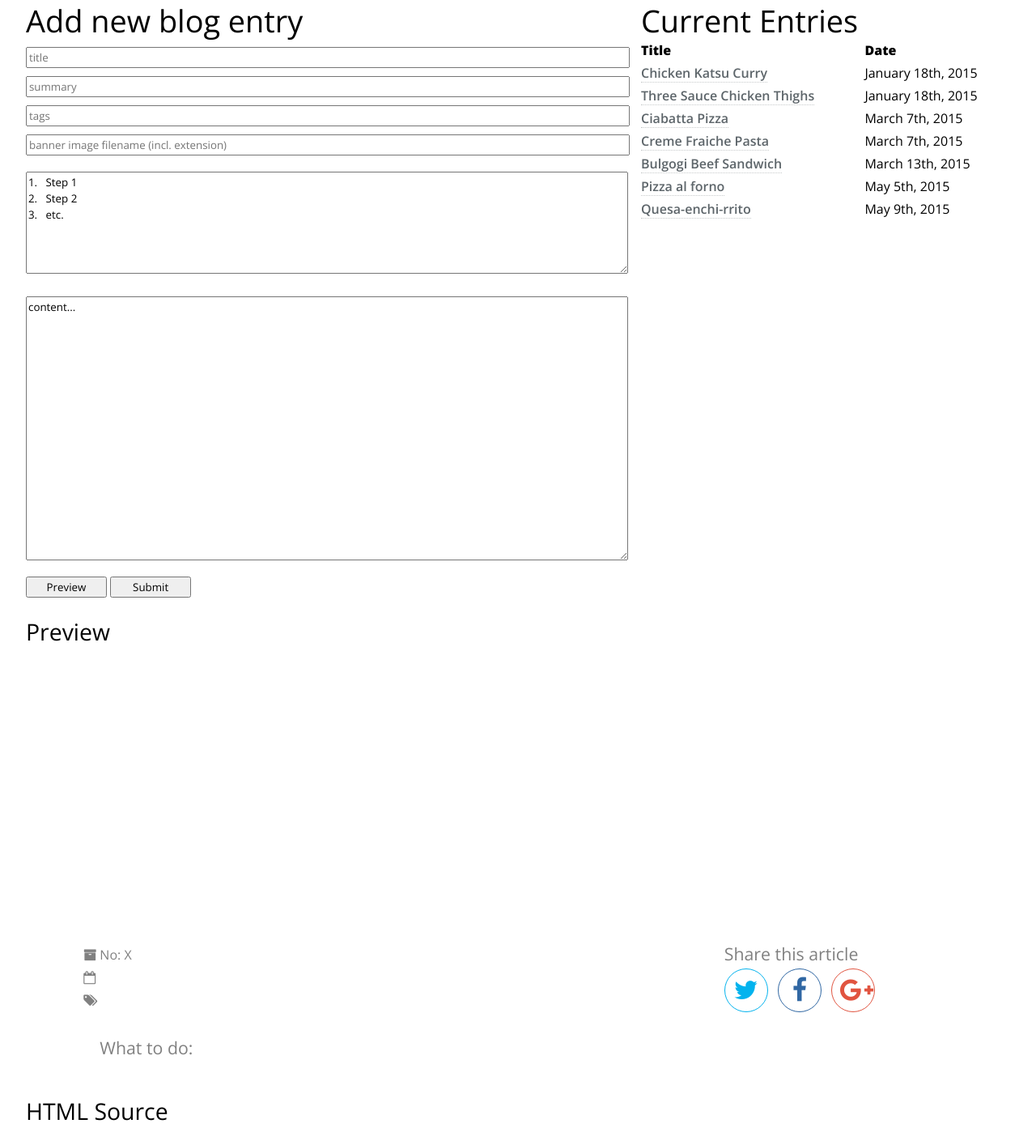
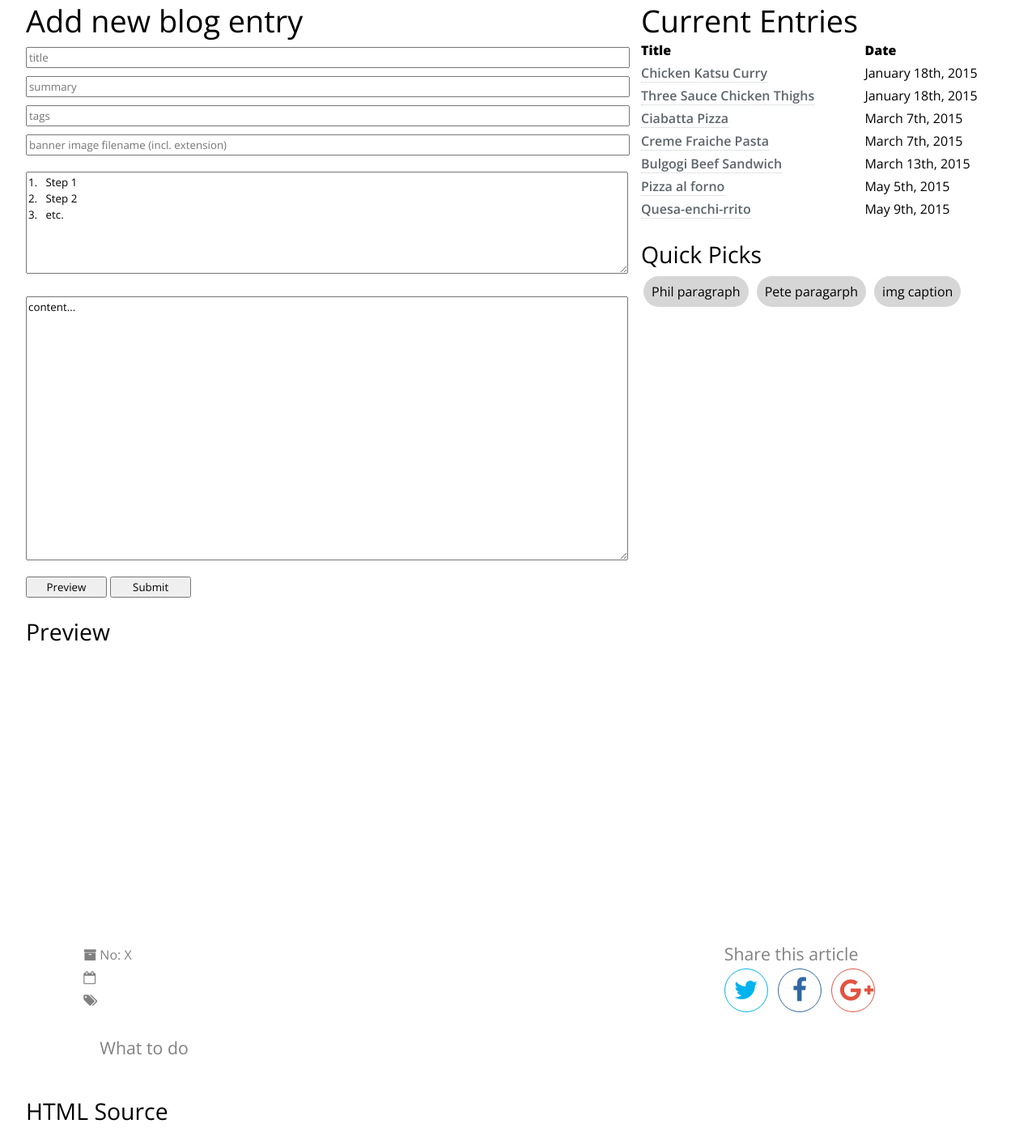
Before and after one commit to Poc275/MyCMS, a PHP site: page /MyCMS/content.php in a window 1280 px wide. Shown: the part 88-1502 px from the top of the page at 81% size. Run offline with PHP 8.4, Linux system fonts and the light colour scheme; the visitor is signed in with stand-in values (Sample User, id 1); data comes from the database, SQL or seed files in the repository; some libraries are stand-ins or nearby versions.

Commit message:
Quick picks implemented
Quick picks allow frequently utilised blocks of Markdown to be quickly
added for fast article creation.

```diff
--- a/css/footer-style.css
+++ b/css/footer-style.css
@@ -1,3 +1,25 @@
+/*
+* QUICK PICKS
+*/
+#quick-picks {
+	margin: 10px 0;
+}
+
+#quick-picks div {
+	display: inline-block;
+	cursor: pointer;
+	background-color: rgba(120, 120, 120, 0.3);
+	text-align: center;
+	border-radius: 20px;
+	margin: 0 3px;
+	padding: 5px 10px;
+}
+
+#quick-picks div:hover {
+	background-color: rgba(120, 120, 120, 0.8);
+}
+
+
 /*
 * PREVIEW AREA
 */
--- a/css/header-style.css
+++ b/css/header-style.css
@@ -138,6 +138,7 @@ button {
 
 table {
 	width: 100%;
+	margin-bottom: 25px;
 }
 
 table th {
--- a/includes/footer.html
+++ b/includes/footer.html
@@ -1,4 +1,14 @@
+
+    <h3>Quick Picks</h3>
+    <div id="quick-picks">
+        <div onclick="quickPick('phil')">Phil paragraph</div>
+        <div onclick="quickPick('pete')">Pete paragarph</div>
+        <div onclick="quickPick('img-caption')">img caption</div>
+    </div>
+
 </div>
+
+
 
 <div id="preview-area">
 	<h3>Preview</h3>
@@ -17,13 +27,11 @@
                     <li id="article-number">
                         <span id="article-num">No: X</span>
                     </li>
-
                     <li id="article-date"></li>
-
                     <li id="article-tags"></li>
                 </ul>
 
-                <h4>What to do:</h4>
+                <h4>What to do</h4>
                 <ol id="instructions"></ol>
             </aside>
 
--- a/includes/header.html
+++ b/includes/header.html
@@ -51,7 +51,6 @@
 		<div class="menu slide-menu-right">
 			<ul>
 				<li id="menu-item-assets" class="active"><a href="#">Assets</a></li>
-				<li id="menu-item-markdown"><a href="#">Markdown</a></li>
 				<li id="menu-item-syntax"><a href="#">Syntax</a></li>
 				<li><button class="close-menu">Close &rarr;</button></li>
 			</ul>
@@ -61,10 +60,6 @@
 				<div id="drop"></div>
 				<p>Upload progress:</p>
 				<progress id="progress" min="0" max="100" value="0"></progress>
-			</div>
-
-			<div id="markdown-panel">
-				<h2>Markdown</h2>
 			</div>
 
 			<div id="syntax-panel">
--- a/js/ContentPreviewer.js
+++ b/js/ContentPreviewer.js
@@ -61,9 +61,32 @@ function updatePreview() {
     articleHeader.style.backgroundImage =
         "linear-gradient(to bottom, rgba(0, 0, 0, 0.2), rgba(0, 0, 0, 0.6)), url('img/" + articleBannerImage + "')";
     articleHeader.getElementsByTagName("h1")[0].innerHTML = articleTitle;
-    articleHeader.getElementsByTagName("p")[0].innerHTML = articleSummary;
+    articleHeader.getElementsByTagName("p")[0].innerHTML = "tldr&#59; </abbr>" + articleSummary;
 
     // set article info preview
     document.getElementById("article-date").innerHTML = " " + date.toDateString();
     document.getElementById("article-tags").innerHTML = " " + articleTags;
 }
+
+
+function quickPick(pick) {
+    var mdInputTextArea = document.getElementById("wmd-input");
+    var mdOutput = "";
+
+    switch (pick) {
+
+        case 'phil':
+            mdOutput = "<p class=\"phil\">This is Phil...</p>";
+            break;
+
+        case 'pete':
+            mdOutput = "<p class=\"pete\">This is Pete...</p>";
+            break;
+
+        case 'img-caption':
+            mdOutput = "<p class=\"caption\">This is an image caption</p>";
+            break;
+    }
+
+    mdInputTextArea.value += mdOutput;
+}
--- a/js/Menu.js
+++ b/js/Menu.js
@@ -6,11 +6,9 @@
 	var closeMenu = document.querySelector(".close-menu");
 
 	var assetsPanel = document.getElementById("assets-panel");
-	var markdownPanel = document.getElementById("markdown-panel");
 	var syntaxPanel = document.getElementById("syntax-panel");
 
 	var menuItemAssets = document.getElementById("menu-item-assets");
-	var menuItemMarkdown = document.getElementById("menu-item-markdown");
 	var menuItemSyntax = document.getElementById("menu-item-syntax");
 
 	mask.className = "mask";
@@ -33,31 +31,17 @@
 
 	menuItemAssets.addEventListener("click", function() {
 		assetsPanel.style.display = "block";
-		markdownPanel.style.display = "none";
 		syntaxPanel.style.display = "none";
 
 		this.className = "active";
-		menuItemMarkdown.className = "";
-		menuItemSyntax.className = "";
-	});
-
-	menuItemMarkdown.addEventListener("click", function() {
-		assetsPanel.style.display = "none";
-		markdownPanel.style.display = "block";
-		syntaxPanel.style.display = "none";
-
-		this.className = "active";
-		menuItemAssets.className = "";
 		menuItemSyntax.className = "";
 	});
 
 	menuItemSyntax.addEventListener("click", function() {
 		assetsPanel.style.display = "none";
-		markdownPanel.style.display = "none";
 		syntaxPanel.style.display = "block";
 
 		this.className = "active";
-		menuItemMarkdown.className = "";
 		menuItemAssets.className = "";
 	});
 
--- a/templates/blogEntryView.phtml
+++ b/templates/blogEntryView.phtml
@@ -52,8 +52,8 @@
             <aside id="article-info">
 
                 <ul>
-                    <li id="article-number">
-                        <span id="article-num">No:
+                    <li id="article-number"> No:
+                        <span id="article-num">
                             <?php echo $this->article->getId(); ?>
                         </span>
                         <a href="/MyCMS/articles/<?php echo $this->article->getPreviousArticleId();  ?>">&larr;</a>
@@ -75,7 +75,7 @@
                     </li>
                 </ul>
 
-                <h4>What to do:</h4>
+                <h4>What to do</h4>
                 <?php echo $this->article->getDirectionsHtml(); ?>
             </aside>
 
```
Also changed, not shown: rss.xml (+1 -1 lines), img/ducky.jpg (added).
